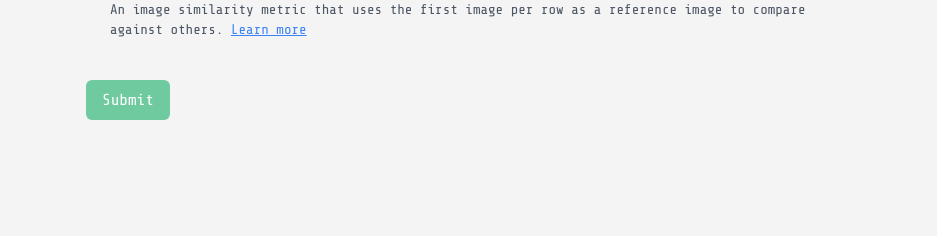
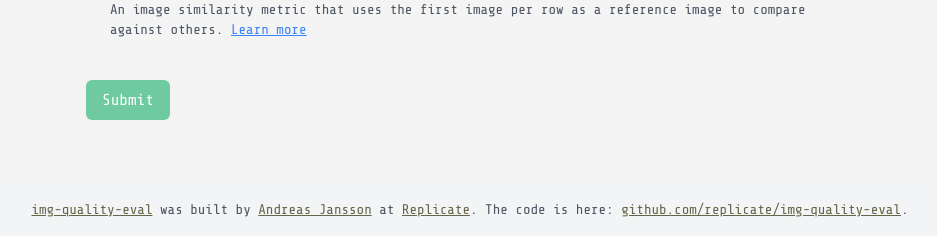
Before and after one commit to replicate/img-quality-eval, a Django app: page / in a window 1280 px wide. Shown: the part 1746-1982 px from the top of the page, without its empty margins (170-1107 px from the left). Before the commit the page ends 1866 px from the top, so only its background shows below. Run offline with Django 5.2, Linux system fonts and the light colour scheme; parts of the project's set-up code (start-up, migrations or seed data) failed here and were passed over; some libraries are stand-ins or nearby versions.

Commit message:
Add footer

```diff
--- a/app/templates/base.html
+++ b/app/templates/base.html
@@ -72,6 +72,18 @@
     <div class="container mx-auto mt-10 p-6">
         {% block content %}{% endblock %}
     </div>
+
+    <footer class="mt-10 py-4 bg-gray-100">
+        <div class="container mx-auto text-center text-sm text-gray-600">
+            <p>
+                <a href="https://img-quality-eval.onrender.com/" class="text-blue-600 hover:underline">img-quality-eval</a> was built by
+                <a href="https://github.com/andreasjansson" class="text-blue-600 hover:underline">Andreas Jansson</a> at
+                <a href="https://replicate.com/" class="text-blue-600 hover:underline">Replicate</a>. The code is here:
+                <a href="https://github.com/replicate/img-quality-eval" class="text-blue-600 hover:underline">github.com/replicate/img-quality-eval</a>.
+            </p>
+        </div>
+    </footer>
+
     <script src="https://unpkg.com/react@18.3.1/umd/react.production.min.js"></script>
     <script src="https://unpkg.com/react-dom@18.3.1/umd/react-dom.production.min.js"></script>
     <script src="https://unpkg.com/babel-standalone@6.26.0/babel.min.js"></script>
```
